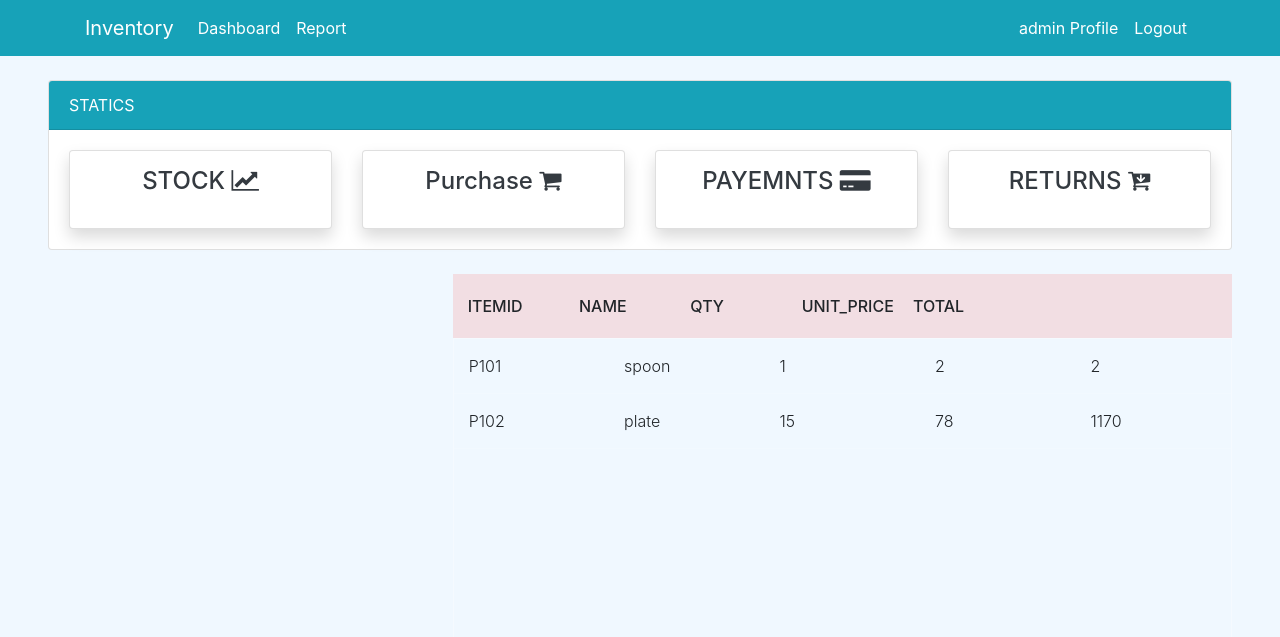
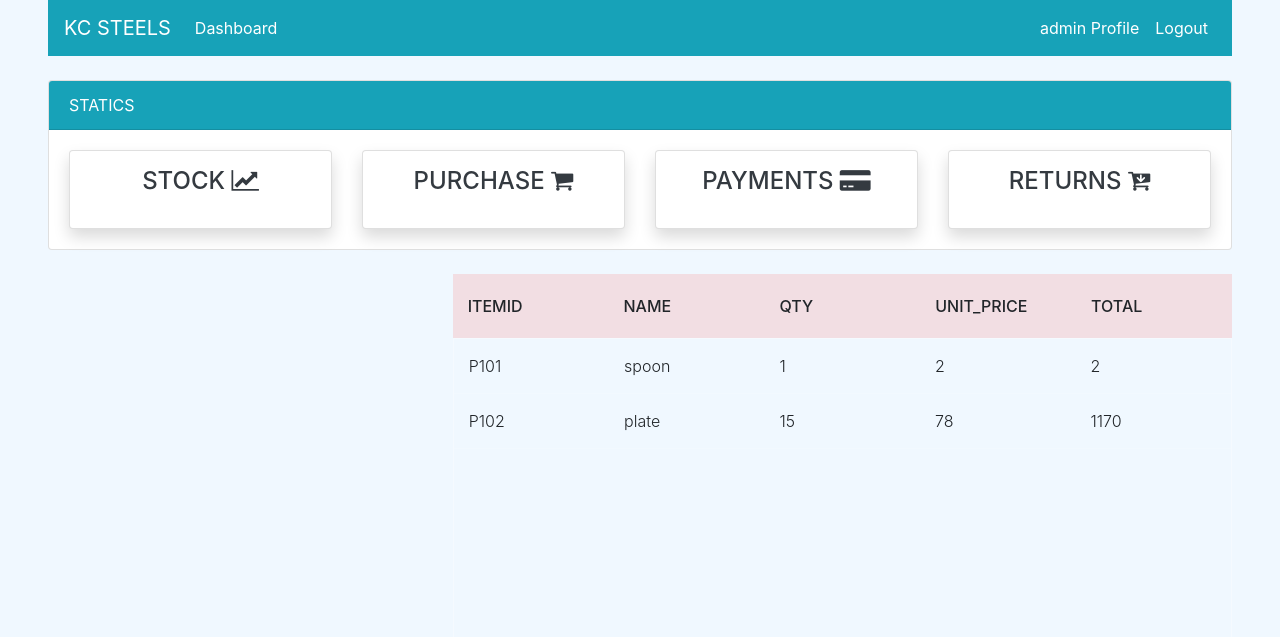
Before and after one commit to ashiq5566/s3_mini_project, a Django app: page /purchase/view/1 in a window 1280 px wide. Shown: the top 637 px of the page. Run offline with Django 4.2, Linux system fonts and the light colour scheme; a user stored in the database is signed in; data comes from the database, SQL or seed files in the repository; both versions use the stored data as it was after the commit; lists and menus that the app fills with data are empty; some libraries are stand-ins or nearby versions.

Commit message:
11/10/2022__2

```diff
--- a/dashboard/models.py
+++ b/dashboard/models.py
@@ -46,7 +46,7 @@ class Vendor(models.Model):
             return self.vendor_id
 
 class PurchaseOrder(models.Model):
-    date = models.DateField(null=True)
+    date = models.DateTimeField(auto_now_add=True)
     po_no = models.IntegerField(null=True)
     po_number = models.CharField(max_length=100, null=True, unique=True)
     vendor_id = models.ForeignKey(Vendor, on_delete=models.CASCADE,null=True)
--- a/templates/partial/nav.html
+++ b/templates/partial/nav.html
@@ -1,7 +1,7 @@
-
-    <nav class="navbar navbar-expand-lg navbar-info bg-info">
+<div class="mx-5">
+	<nav class="navbar navbar-expand-lg navbar-info bg-info">
         {% if user.is_authenticated %}
-        <div class="container">
+        {% comment %} <div class="container"> {% endcomment %}
 
             <!-- modal begin -->
         <div>
@@ -53,7 +53,7 @@
 
           <!-- Modal end -->
 
-            <a class="navbar-brand text-white" href="#">Inventory</a>
+            <a class="navbar-brand text-white"  href="#">KC STEELS</a>
             <button class="navbar-toggler" type="button" data-toggle="collapse" data-target="#navbarSupportedContent" aria-controls="navbarSupportedContent" aria-expanded="false" aria-label="Toggle navigation">
             <span class="navbar-toggler-icon"></span>
             </button>
@@ -63,9 +63,9 @@
                 <li class="nav-item active">
                 <a class="nav-link text-white" href="{% url 'dashboard-index' %}">Dashboard <span class="sr-only">(current)</span></a>
 				</li>
-                <li class="nav-item active">
+                {% comment %} <li class="nav-item active">
                     <a class="nav-link text-white" href="#">Report<span class="sr-only">(current)</span></a>
-                </li>
+                </li>		 {% endcomment %}
             </ul>
 
 			<ul class="navbar-nav ml-auto">
@@ -89,3 +89,4 @@
         </div>
         {% endif %}
       </nav>
+</div>
--- a/templates/partial/topnav_staff.html
+++ b/templates/partial/topnav_staff.html
@@ -20,7 +20,7 @@
 							<div class="col-md-3">
 								<a class="text-decoration-none text-dark" href="{% url 'purchase' %}">
 									<div class="card my-card shadow text-center p-3">
-										<h4>Purchase <i class="fa fa-shopping-cart"></i></h4>
+										<h4>PURCHASE <i class="fa fa-shopping-cart"></i></h4>
 										<h3></h3>
 									</div>
 								</a>
@@ -28,7 +28,7 @@
 							<div class="col-md-3">
 								<a class="text-decoration-none text-dark" href="#">
 									<div class="card my-card shadow text-center p-3">
-										<h4>PAYEMNTS <i class="fa fa-credit-card-alt"></i></h4>
+										<h4>PAYMENTS <i class="fa fa-credit-card-alt"></i></h4>
 										<h3></h3>
 									</div>
 								</a>
--- a/templates/purchase/purchase_orders.html
+++ b/templates/purchase/purchase_orders.html
@@ -11,7 +11,7 @@
 <script></script>
 <div class="mx-5">
     <div class="row my-4">
-        <div class="col-md-3">
+        <div class="col-md-2">
             <form method = "POST">
                 {% csrf_token %}
                 {{form|crispy}}
@@ -19,7 +19,7 @@
                 {% comment %} <a class="btn btn-danger btn-sm" href="{% url 'purchase_add' %}">Add <i class="fa fa-plus"></i></a {% endcomment %}
             </form>
         </div>
-        <div class="col-md-9">
+        <div class="col-md-10">
             <div class="tbl-header">
                 <table cellpadding="0" cellspacing="0" border="0">
                   <thead>
--- a/templates/purchase/purchase_view.html
+++ b/templates/purchase/purchase_view.html
@@ -24,8 +24,8 @@
 					  <th scope="col">Qty</th>
 					  <th scope="col">Unit_Price</th>
 					  <th scope="col">Total</th>
-					  <th scope="col"></th>
-					  <th scope="col"></th>
+					  {% comment %} <th scope="col"></th>
+					  <th scope="col"></th> {% endcomment %}
 					</tr>
 				  </thead>
 				</table>
```
Also changed, not shown: dashboard/migrations/0069_alter_purchaseorder_date.py (added), db.sqlite3.
